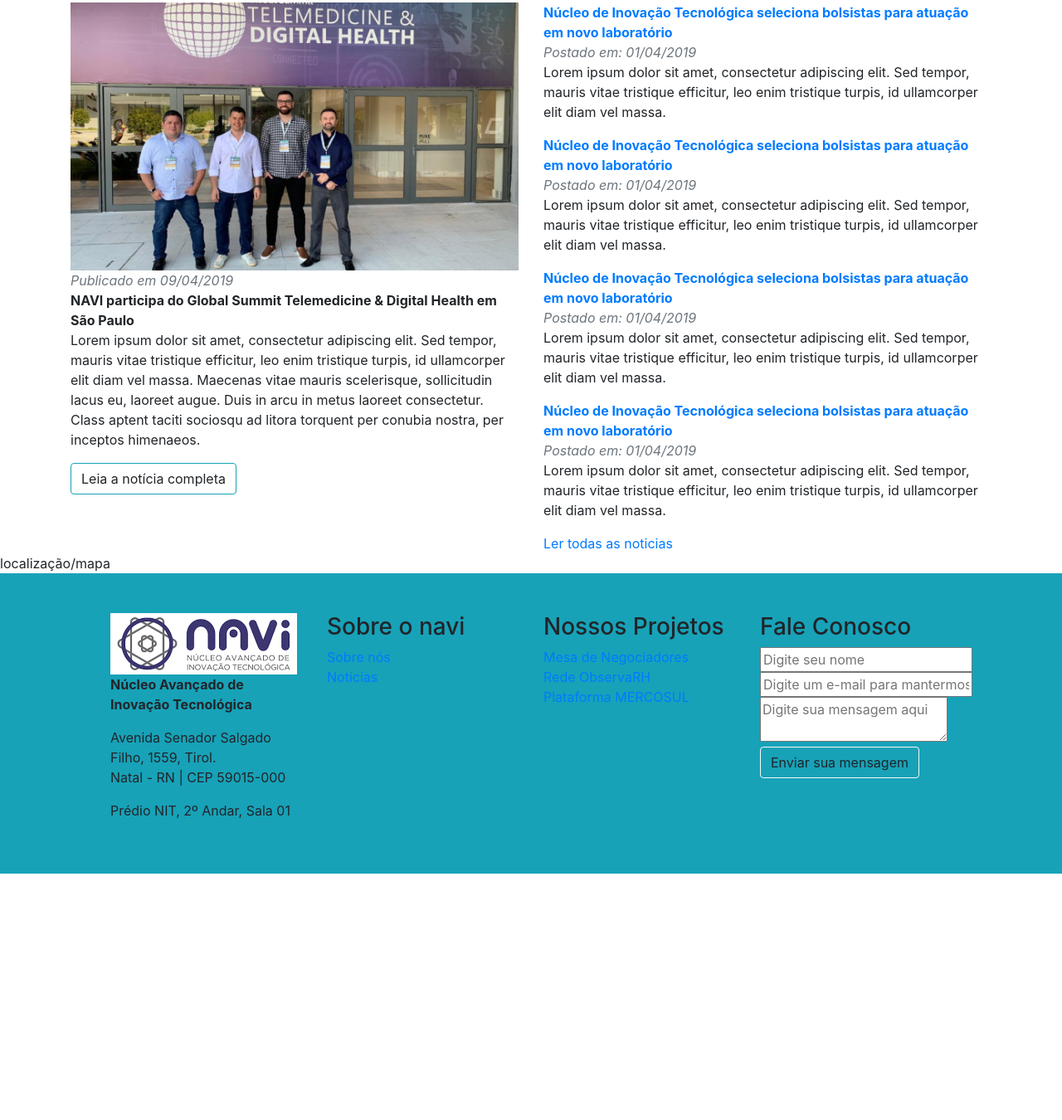
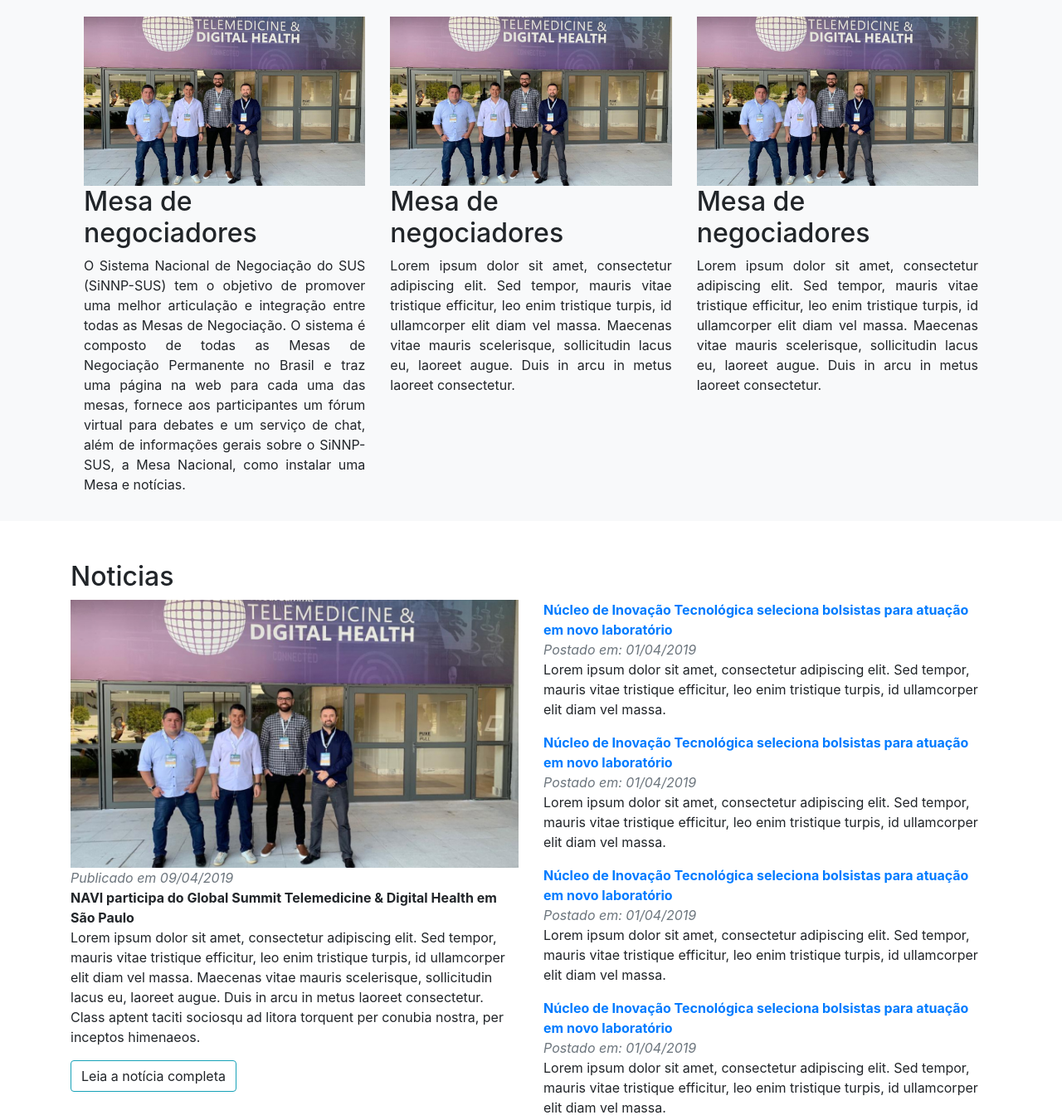
Before and after one commit to JoseMateusss/siteNavi, a website: page src/index.html in a window 1280 px wide. Shown: the part 1138-2488 px from the top of the page at 83% size. Before the commit the page ends 2191 px from the top, so only its background shows below. Drawn offline with Linux system fonts and the light colour scheme.

Commit message:
Projetos

```diff
--- a/src/index.html
+++ b/src/index.html
@@ -47,8 +47,10 @@
       <section>
           <div class="container my-5">
               <img class="mr-auto ml-auto d-block" src="img/logonavi.png">
-              <div class="container mb-5">
-              Lorem ipsum dolor sit amet, consectetur adipiscing elit. Sed tempor, mauris vitae tristique efficitur, leo enim tristique turpis, id ullamcorper elit diam vel massa. Maecenas vitae mauris scelerisque, sollicitudin lacus eu, laoreet augue. Duis in arcu in metus laoreet consectetur. Class aptent taciti sociosqu ad litora torquent per conubia nostra, per inceptos himenaeos. Phasellus et fringilla sapien, quis placerat lorem. Etiam feugiat vehicula ante, lobortis varius nibh convallis elementum. Ut placerat est ipsum. Orci varius natoque penatibus et magnis dis parturient montes, nascetur ridiculus mus. Phasellus egestas vehicula leo ut vulputate. Phasellus nec massa neque.
+              <div class="container mb-5 my-5">
+                <p class="text-justify">
+                  Lorem ipsum dolor sit amet, consectetur adipiscing elit. Sed tempor, mauris vitae tristique efficitur, leo enim tristique turpis, id ullamcorper elit diam vel massa. Maecenas vitae mauris scelerisque, sollicitudin lacus eu, laoreet augue. Duis in arcu in metus laoreet consectetur. Class aptent taciti sociosqu ad litora torquent per conubia nostra, per inceptos himenaeos. Phasellus et fringilla sapien, quis placerat lorem. Etiam feugiat vehicula ante, lobortis varius nibh convallis elementum. Ut placerat est ipsum. Orci varius natoque penatibus et magnis dis parturient montes, nascetur ridiculus mus. Phasellus egestas vehicula leo ut vulputate. Phasellus nec massa neque.
+                </p>
               </div>
               <div class="text-center">
                 <a class="btn btn-lg border border-info" href="#">Leia mais sobre o <strong>navi</strong></a>
@@ -56,14 +58,38 @@
           </div>
       </section>
 
-      <section class="bg-light">
+      <section class="bg-light mb-5">
           <div class="container">
             <h2>Projetos</h2>
+            <div class="row p-3">
+                <div class="col-md-4">
+                      <img class="img-fluid" src="img/fotonoticia.png">
+                      <h2 class="">Mesa de negociadores</h2>
+                      <p class="text-justify">
+                          O Sistema Nacional de Negociação do SUS (SiNNP-SUS) tem o objetivo de promover uma melhor articulação e integração entre todas as Mesas de Negociação. O sistema é composto de todas as Mesas de Negociação Permanente no Brasil e traz uma página na web para cada uma das mesas, fornece aos participantes um fórum virtual para debates e um serviço de chat, além de informações gerais sobre o SiNNP-SUS, a Mesa Nacional, como instalar uma Mesa e notícias.
+                      </p>
+                </div>
+                <div class="col-md-4">
+                   <img class="img-fluid" src="img/fotonoticia.png">
+                      <h2 class="">Mesa de negociadores</h2>
+                      <p class="text-justify">
+                          Lorem ipsum dolor sit amet, consectetur adipiscing elit. Sed tempor, mauris vitae tristique efficitur, leo enim tristique turpis, id ullamcorper elit diam vel massa. Maecenas vitae mauris scelerisque, sollicitudin lacus eu, laoreet augue. Duis in arcu in metus laoreet consectetur.
+                      </p>
+
+                </div>
+                <div class="col-md-4">
+                     <img class="img-fluid" src="img/fotonoticia.png">
+                      <h2 class="">Mesa de negociadores</h2>
+                      <p class="text-justify">
+                          Lorem ipsum dolor sit amet, consectetur adipiscing elit. Sed tempor, mauris vitae tristique efficitur, leo enim tristique turpis, id ullamcorper elit diam vel massa. Maecenas vitae mauris scelerisque, sollicitudin lacus eu, laoreet augue. Duis in arcu in metus laoreet consectetur.
+                      </p>
+                </div>
+            </div>
           </div>
       </section>
 
       <section>
-          <div class="container">
+          <div class="container mb-5">
               <h2>Noticias</h2>
               <div class="row">
                   <div class="col-md-6">
@@ -143,9 +169,9 @@
 
       <footer class="bg-info">
           <div class="container">
-              <div class="row p-5">
-                  <div class="col-md-3">
-                      <img src="img/logonavi.png">
+              <div class="row">
+                  <div class="col-md-3 my-5">
+                      <img class="img-fluid" src="img/logonavi.png">
                       <div>
                           <p><strong>Núcleo Avançado de Inovação Tecnológica</strong></p>
                       </div>
@@ -162,7 +188,7 @@
                           </p>
                       </div>
                   </div>
-                  <div class="col-md-3">
+                  <div class="col-md-3 my-5">
                       <h3>Sobre o navi</h3>
                       <div>
                           <a href="#">Sobre nós</a>
@@ -171,7 +197,7 @@
                           <a href="#">Notícias</a>
                       </div>
                   </div>
-                  <div class="col-md-3">
+                  <div class="col-md-3 my-5">
                       <h3>Nossos Projetos</h3>
                       <div>
                           <a href="#">Mesa de Negociadores</a>
@@ -185,20 +211,20 @@
                           <a href="#">Plataforma MERCOSUL</a>
                       </div>
                   </div>
-                  <div class="col-md-3">
+                  <div class="col-md-3 my-5">
                       <h3>Fale Conosco</h3>
                       <form>
-                          <div>
-                              <input placeholder="Digite seu nome">
+                          <div class="form-group">
+                              <input class="form-control" placeholder="Digite seu nome">
                           </div>
-                          <div>
-                              <input placeholder="Digite um e-mail para mantermos contato">
+                          <div class="form-group">
+                              <input class="form-control" placeholder="Digite um e-mail para mantermos contato">
                           </div>
-                          <div>
-                              <textarea placeholder="Digite sua mensagem aqui"></textarea>
+                         <div class="form-group">
+                              <textarea class="form-control" placeholder="Digite sua mensagem aqui"></textarea>
                           </div>
-                          <div>
-                              <button type="submit" class="btn border border-light" href="#">Enviar sua mensagem</button>
+                          <div class="form-group">
+                              <button type="submit" class="btn btn-primary btn-lg btn-block" href="#">Enviar sua mensagem</button>
                           </div>
                       </form>
                   </div>
```
